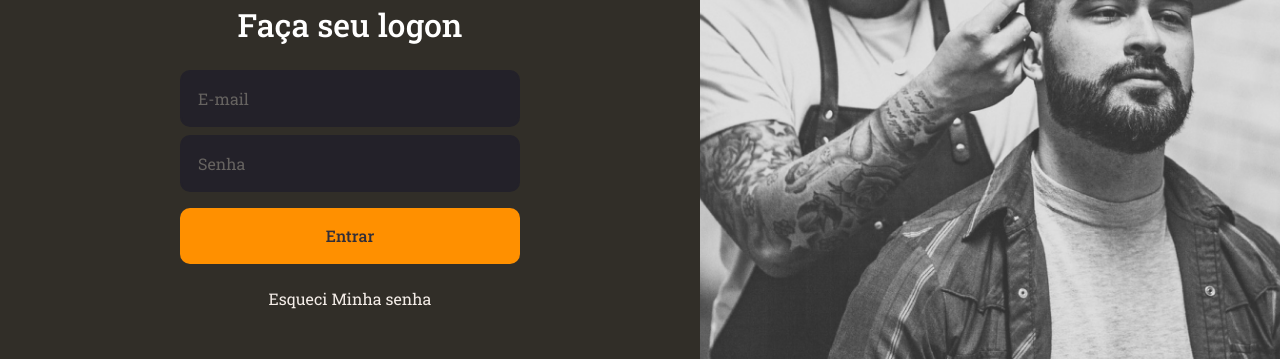
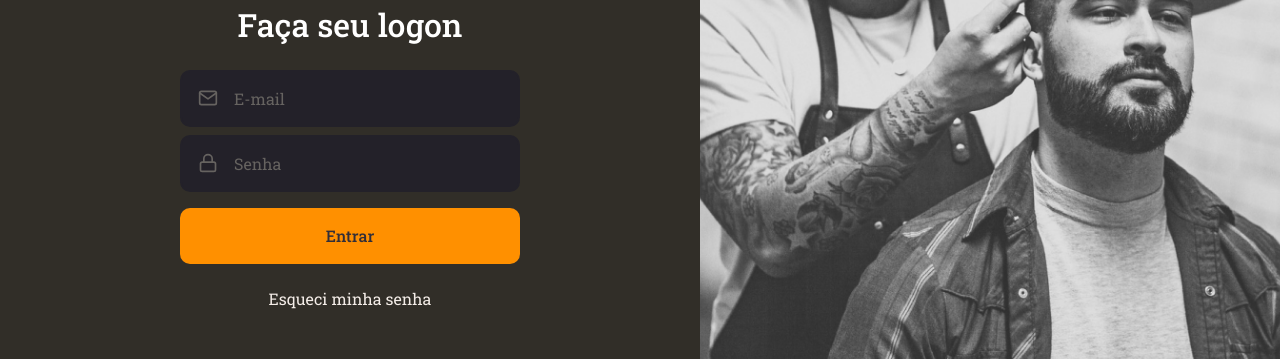
Before and after one commit to willrockies/gobarber-web, a React (Create React App) app: page / in a window 1280 px wide. Shown: the part 289-648 px from the top of the page. Built offline with nearby package versions, Linux system fonts and the light colour scheme.

Commit message:
Isolando componentes

```diff
--- /dev/null
+++ b/src/components/Button/index.tsx
@@ -0,0 +1,14 @@
+import React, { ButtonHTMLAttributes } from "react";
+
+import { Container } from "./styles";
+
+type ButtonProps = ButtonHTMLAttributes<HTMLButtonElement>;
+
+const Button: React.FC<ButtonProps> = ({ children, ...rest }) => (
+    <Container type="button"  {...rest}>
+        {children}
+    </Container>
+
+);
+
+export default Button;
--- /dev/null
+++ b/src/components/Button/styles.ts
@@ -0,0 +1,19 @@
+import styled from "styled-components";
+import { shade } from "polished";
+export const Container = styled.button`
+  button {
+        background: #ff9000;
+        height: 56px;
+        border-radius: 10px;
+        border:  0;
+        padding: 0 16px;
+        color: #312e38;
+        width: 100%;
+        font-weight: 500;
+        margin-top: 16px;
+        transition: background-color 0.2s;
+        &:hover{
+            background: ${shade(0.2, '#ff9000')};
+        }
+    }
+`;
--- /dev/null
+++ b/src/components/Input/index.tsx
@@ -0,0 +1,18 @@
+import React, { InputHTMLAttributes } from 'react';
+import { IconBaseProps } from 'react-icons'
+import { Container } from './styles';
+
+interface InputProps extends InputHTMLAttributes<HTMLInputElement> {
+    name: string;
+    icon: React.ComponentType<IconBaseProps>;
+}
+
+const Input: React.FC<InputProps> = ({ icon: Icon, ...rest }) => (
+    <Container>
+        {Icon && <Icon size={20} />}
+        <input {...rest} />
+    </Container>
+)
+
+
+export default Input;
--- /dev/null
+++ b/src/components/Input/styles.ts
@@ -0,0 +1,34 @@
+import styled from "styled-components";
+
+export const Container = styled.div`
+        background: #232129;
+        border-radius: 10px;
+        border:  2px solid #232129;
+        padding: 16px;
+        width: 100%;
+        color: #666360;
+
+        display: flex;
+        align-items: center;
+
+        & + div {
+            margin-top: 8px;
+        }
+
+   input {
+    flex: 1;
+    background: transparent;
+    border: 0;
+
+    color: #F4EdE8;
+        &::placeholder {
+            color: #666360;
+        }
+
+
+    }
+
+    svg {
+        margin-right: 16px;
+    }
+`;
--- a/src/pages/Signin/index.tsx
+++ b/src/pages/Signin/index.tsx
@@ -1,8 +1,12 @@
 import React from "react";
 
-import { FiLogIn } from "react-icons/fi"
+import { FiLogIn, FiMail, FiLock } from "react-icons/fi"
 
 import logoImg from "../../assets/Logon.svg";
+
+import Input from "../../components/Input";
+import Button from "../../components/Button";
+
 import { Container, Content, Background } from "./styles";
 
 const SignIn: React.FC = () => (
@@ -13,13 +17,13 @@
             <form>
                 <h1>Faça seu logon</h1>
 
-                <input placeholder="E-mail"></input>
-                <input type="password" placeholder="Senha"></input>
+                <Input icon={FiMail} name="email" placeholder="E-mail"></Input>
+                <Input icon={FiLock} name="password" type="password" placeholder="Senha"></Input>
 
-                <button type="submit">
+                <Button type="submit">
                     Entrar
-                </button>
-                <a href="forgot"> Esqueci Minha senha</a>
+                </Button>
+                <a href="forgot"> Esqueci minha senha</a>
             </form>
 
             <a href="">
--- a/src/pages/Signin/styles.ts
+++ b/src/pages/Signin/styles.ts
@@ -28,22 +28,6 @@
         margin-bottom: 24px;
     }
 
-    input {
-        background: #232129;
-        border-radius: 10px;
-        border:  2px solid #232129;
-        padding: 16px;
-        width: 100%;
-        color: #F4EdE8;
-
-        &::placeholder {
-            color: #666360;
-        }
-
-        & + input {
-            margin-top: 8px;
-        }
-    }
 
     button {
         background: #ff9000;
```
